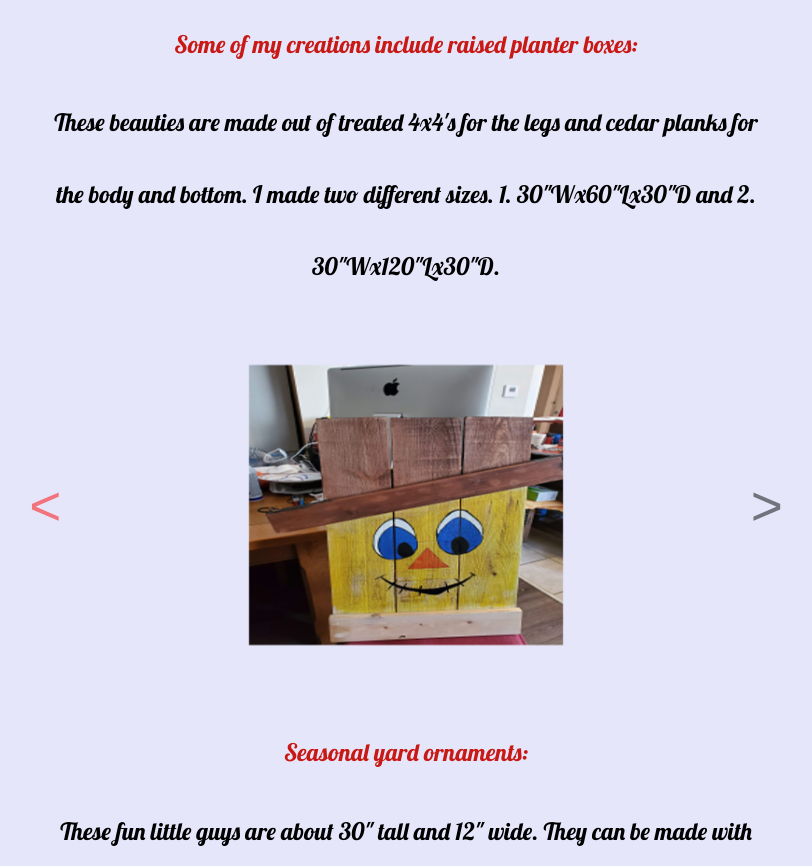
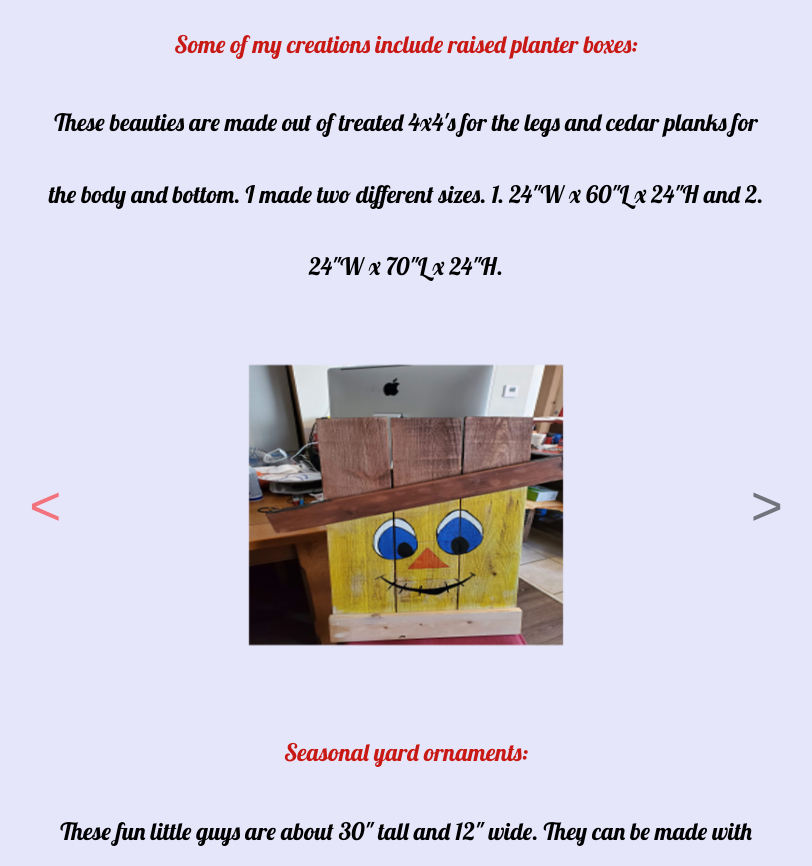
Before and after one commit to CowboyFrank67/Desert-Rose-Creations, a plain HTML site: page index.html in a window 1280 px wide. Shown: the part 1300-2166 px from the top of the page, without its empty margins (234-1046 px from the left). Drawn offline with nearby package versions, Linux system fonts and the light colour scheme; a web font is replaced by a local one.

Commit message:
Update index.html

```diff
--- a/index.html
+++ b/index.html
@@ -91,7 +91,7 @@
       <div class="col-lg-12">
         <p class="intro">These beauties are made out of treated 4x4's for the legs and
           cedar planks for the body and bottom. I made two different sizes.
-          1. 30"Wx60"Lx30"D and 2. 30"Wx120"Lx30"D.</p>
+          1. 24"W x 60"L x 24"H and 2. 24"W x 70"L x 24"H.</p>
       </div>
     </div>
 
```
